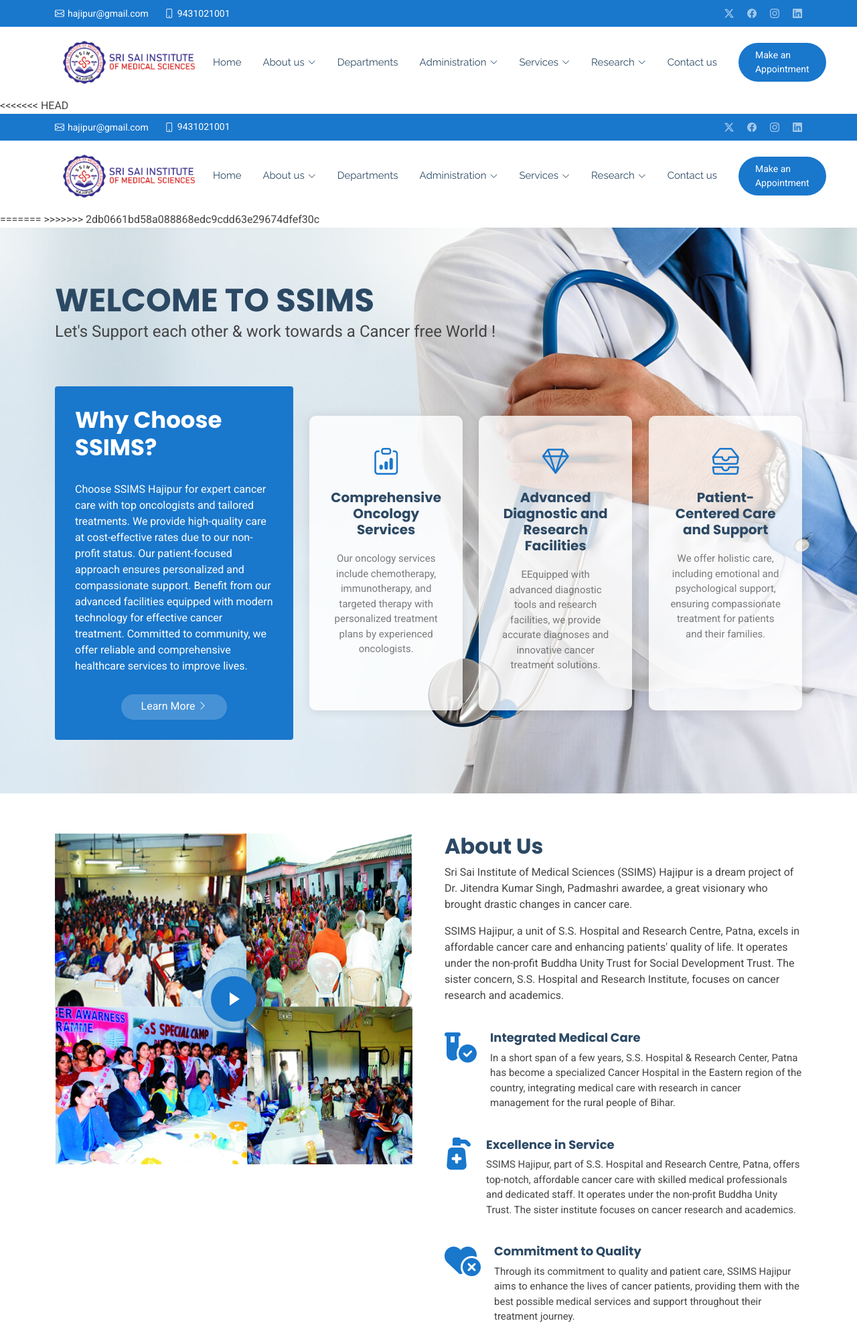
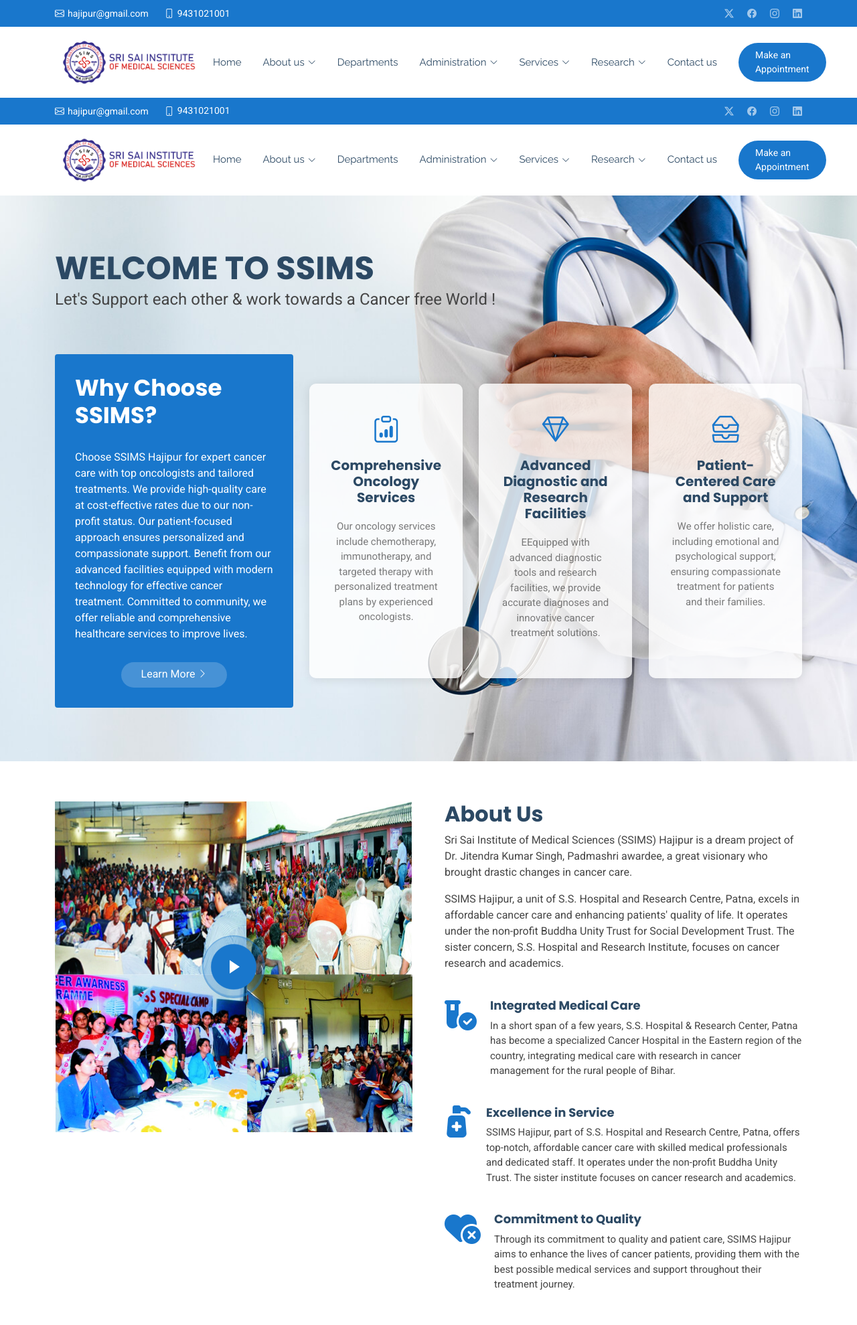
Before and after one commit to Bablukmr/SSIMS, a PHP site: page / in a window 1280 px wide. Shown: the top 1979 px of the page at 67% size. Run offline with PHP 8.4, Linux system fonts and the light colour scheme.

Commit message:
wdef3rg4t

```diff
--- a/index.php
+++ b/index.php
@@ -44,11 +44,8 @@
 
   <?php include 'header.php'; ?>
   <main class="main">
-<<<<<<< HEAD
  <!-- Header -->
     <?php include 'header.php'; ?>
-=======
->>>>>>> 2db0661bd58a088868edc9cdd63e29674dfef30c
     <!-- Hero Section -->
     <section id="" class="hero section light-background">
 
```
